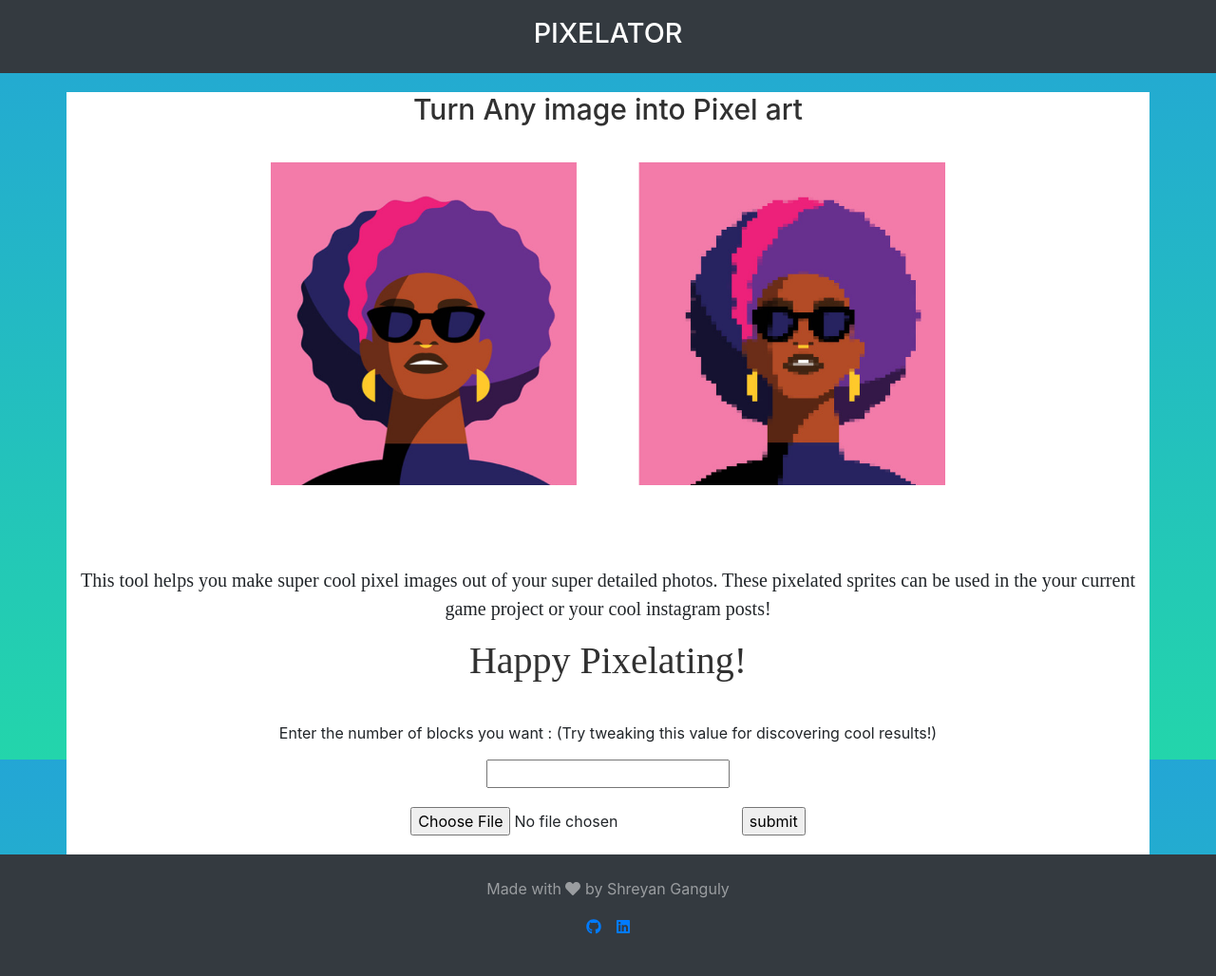
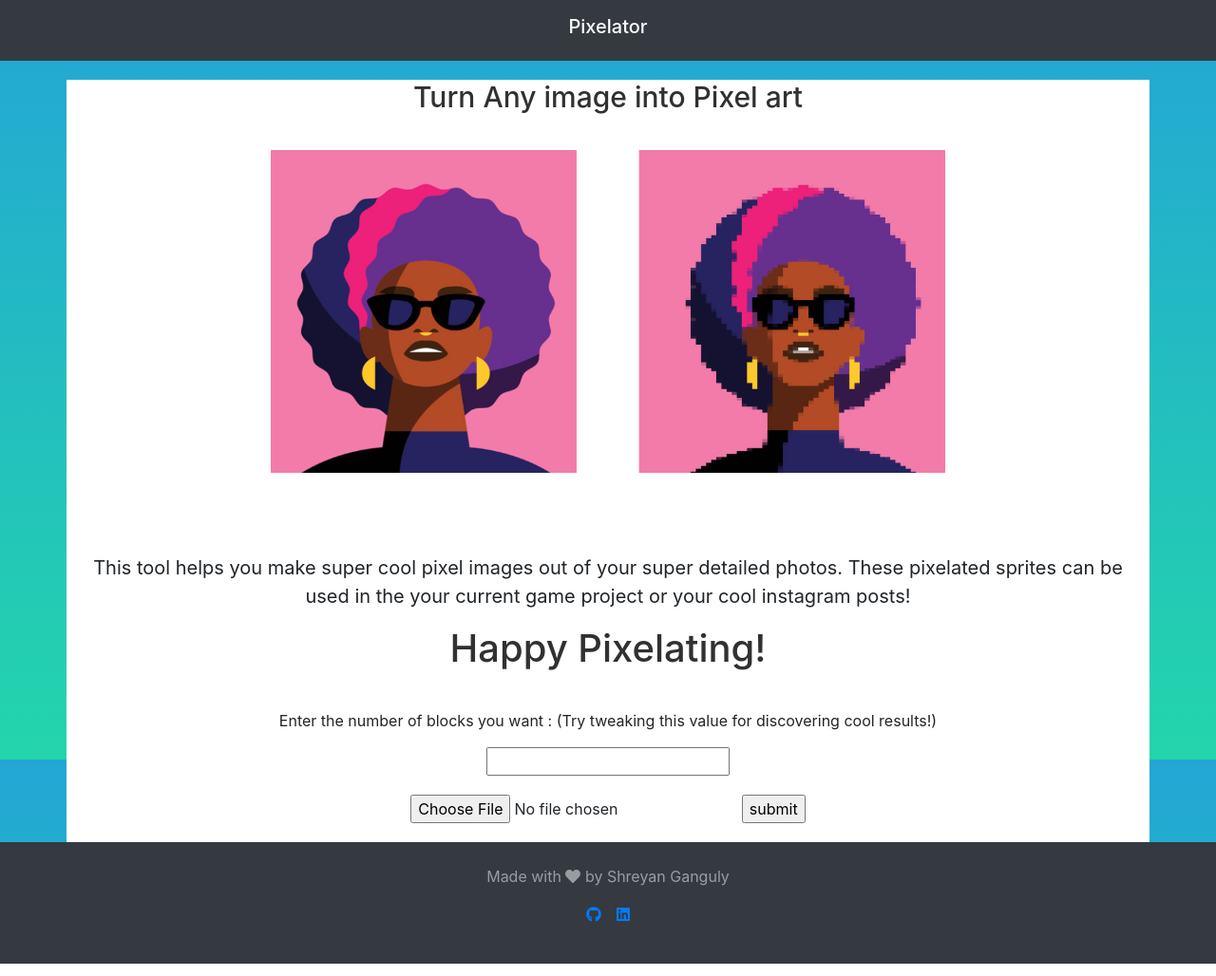
Before and after one commit to tre3x/Pixelator, a Flask app: page / in a window 1280 px wide. Shown: the whole page at 95% size. Run offline with Flask 2, Linux system fonts and the light colour scheme; some libraries are stand-ins or nearby versions.

Commit message:
Update index.html

```diff
--- a/templates/index.html
+++ b/templates/index.html
@@ -17,7 +17,7 @@
   <body>
     <nav class="navbar navbar-dark bg-dark">
         <div class="mx-auto order-0">
-          <h1 class="navbar-brand mx-auto" style="font-family:Regular 400; font-size: 1.8rem;">PIXELATOR
+          <h1 class="navbar-brand mx-auto">Pixelator
           </h1>
         </div>
       </nav>
@@ -33,8 +33,8 @@
             <img src="../../../static/image/canvas.png" style="max-width: 80%; max-height:80%;">
           </div>
         </div>
-        <p style="font-family: 'Bold 700';text-align: center; font-size: 1.25rem;">This tool helps you make super cool pixel images out of your super detailed photos. These pixelated sprites can be used in the your current game project or your cool instagram posts!</p>
-        <h1 style="font-family: 'Bold 700';text-align: center; ">Happy Pixelating!</h1>
+        <p style="text-align: center; font-size: 1.25rem;">This tool helps you make super cool pixel images out of your super detailed photos. These pixelated sprites can be used in the your current game project or your cool instagram posts!</p>
+        <h1 style="text-align: center; ">Happy Pixelating!</h1>
 
 
       <form action ="/click" method = 'POST' enctype="multipart/form-data" style="text-align:center;margin-top: 40px;">
@@ -42,7 +42,7 @@
         <input type = "text" name ="n" style="text-align: center;" >
 
         {% if inputn == False %}
-            <p style="text-align: center;font-family: 'Bold 700';">Invalid Input</p>
+            <p style="text-align: center;">Invalid Input</p>
             {% endif %}
 
         <div>
@@ -61,7 +61,7 @@
 
 
     {% if file == False %}
-            <p style="text-align: center;font-family: 'Bold 700';">No Files Selected</p>
+            <p style="text-align: center;">No Files Selected</p>
             {% endif %}
 
     {% if test == True %}
```
